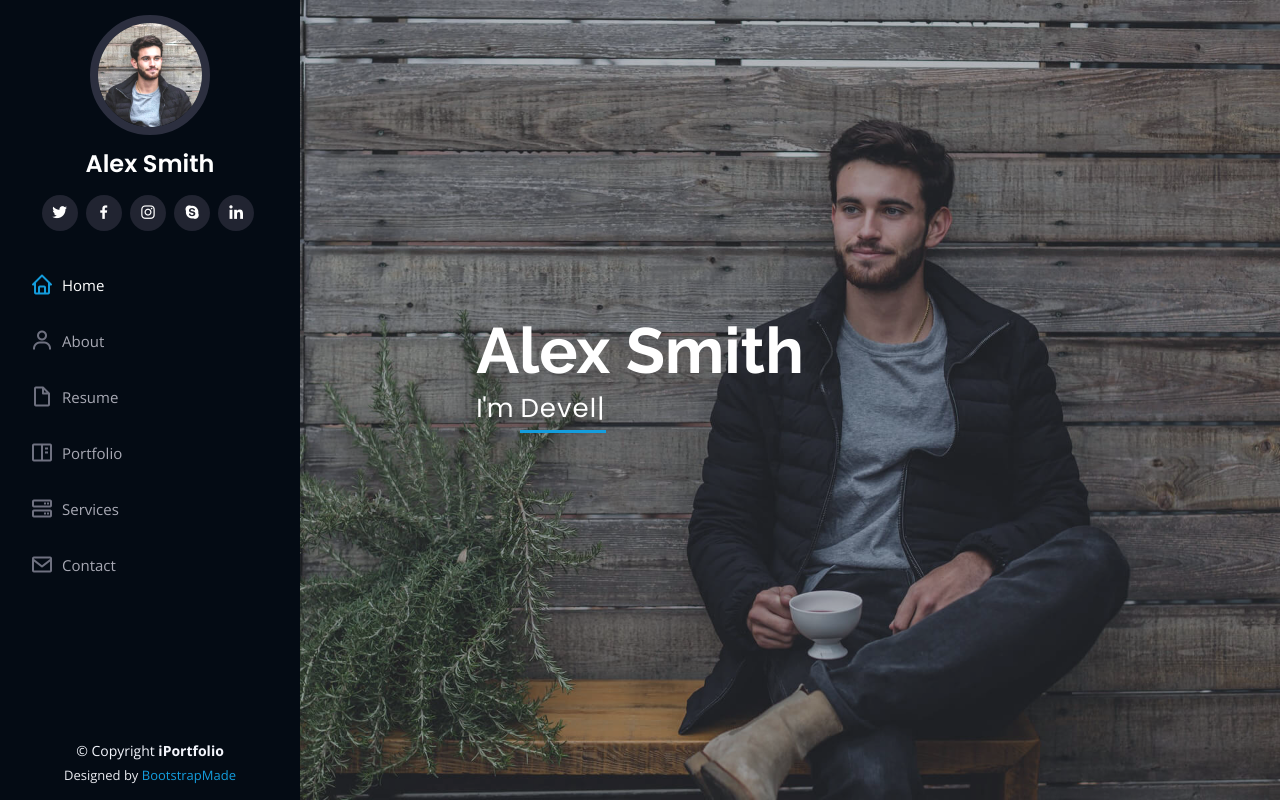
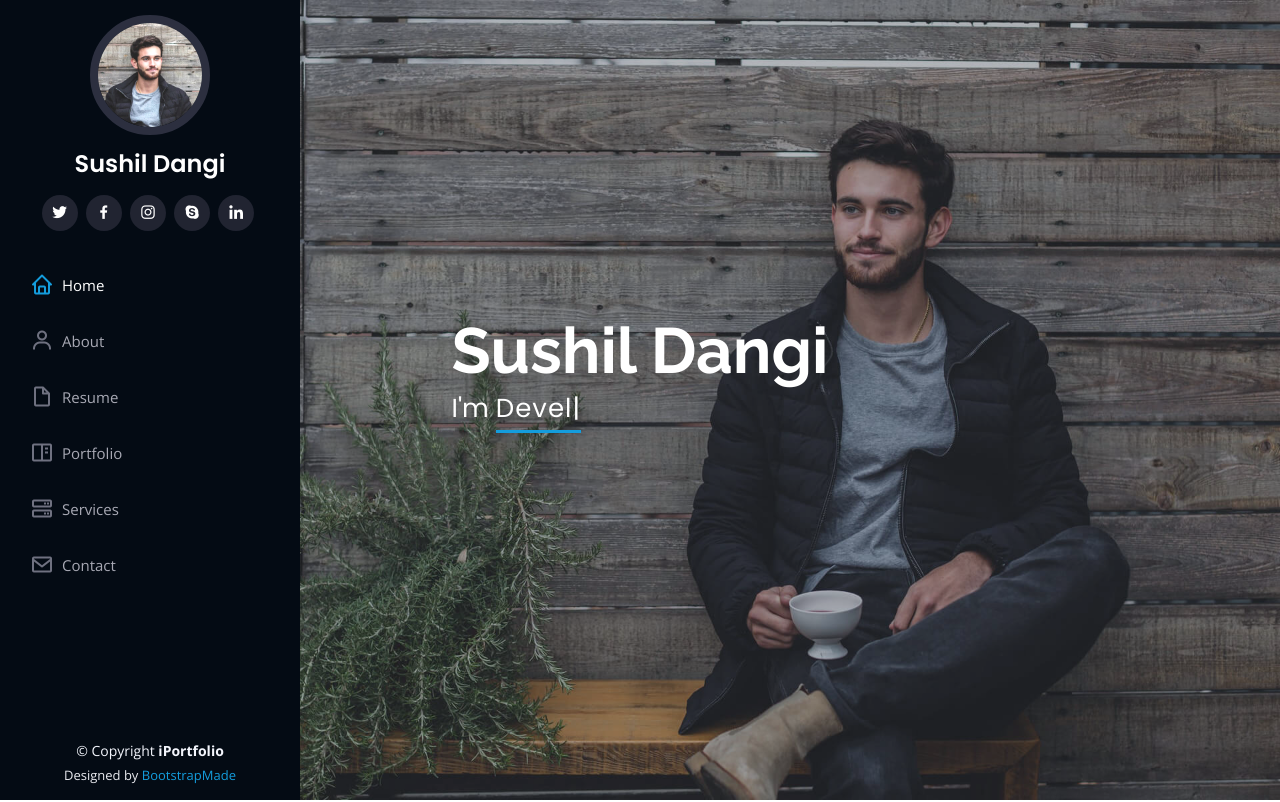
Before and after one commit to sushildangi/sushildangi.github.io, a plain HTML site: page index.html in a window 1280 px wide. Shown: the top 802 px of the page. Drawn offline with nearby package versions, Linux system fonts and the light colour scheme.

Commit message:
Name change

```diff
--- a/index.html
+++ b/index.html
@@ -46,7 +46,7 @@
 
       <div class="profile">
         <img src="assets/img/profile-img.jpg" alt="" class="img-fluid rounded-circle">
-        <h1 class="text-light"><a href="index.html">Alex Smith</a></h1>
+        <h1 class="text-light"><a href="index.html">Sushil Dangi</a></h1>
         <div class="social-links mt-3 text-center">
           <a href="#" class="twitter"><i class="bx bxl-twitter"></i></a>
           <a href="#" class="facebook"><i class="bx bxl-facebook"></i></a>
@@ -72,7 +72,7 @@
   <!-- ======= Hero Section ======= -->
   <section id="hero" class="d-flex flex-column justify-content-center align-items-center">
     <div class="hero-container" data-aos="fade-in">
-      <h1>Alex Smith</h1>
+      <h1>Sushil Dangi</h1>
       <p>I'm <span class="typed" data-typed-items="Designer, Developer, Freelancer, Photographer"></span></p>
     </div>
   </section><!-- End Hero -->
@@ -253,7 +253,7 @@
           <div class="col-lg-6" data-aos="fade-up">
             <h3 class="resume-title">Sumary</h3>
             <div class="resume-item pb-0">
-              <h4>Alex Smith</h4>
+              <h4>Sushil Dangi</h4>
               <p><em>Innovative and deadline-driven Graphic Designer with 3+ years of experience designing and developing user-centered digital/print marketing material from initial concept to final, polished deliverable.</em></p>
               <ul>
                 <li>Portland par 127,Orlando, FL</li>
```
Also changed, not shown: inner-page.html (+1 -1 lines), portfolio-details.html (+1 -1 lines).
